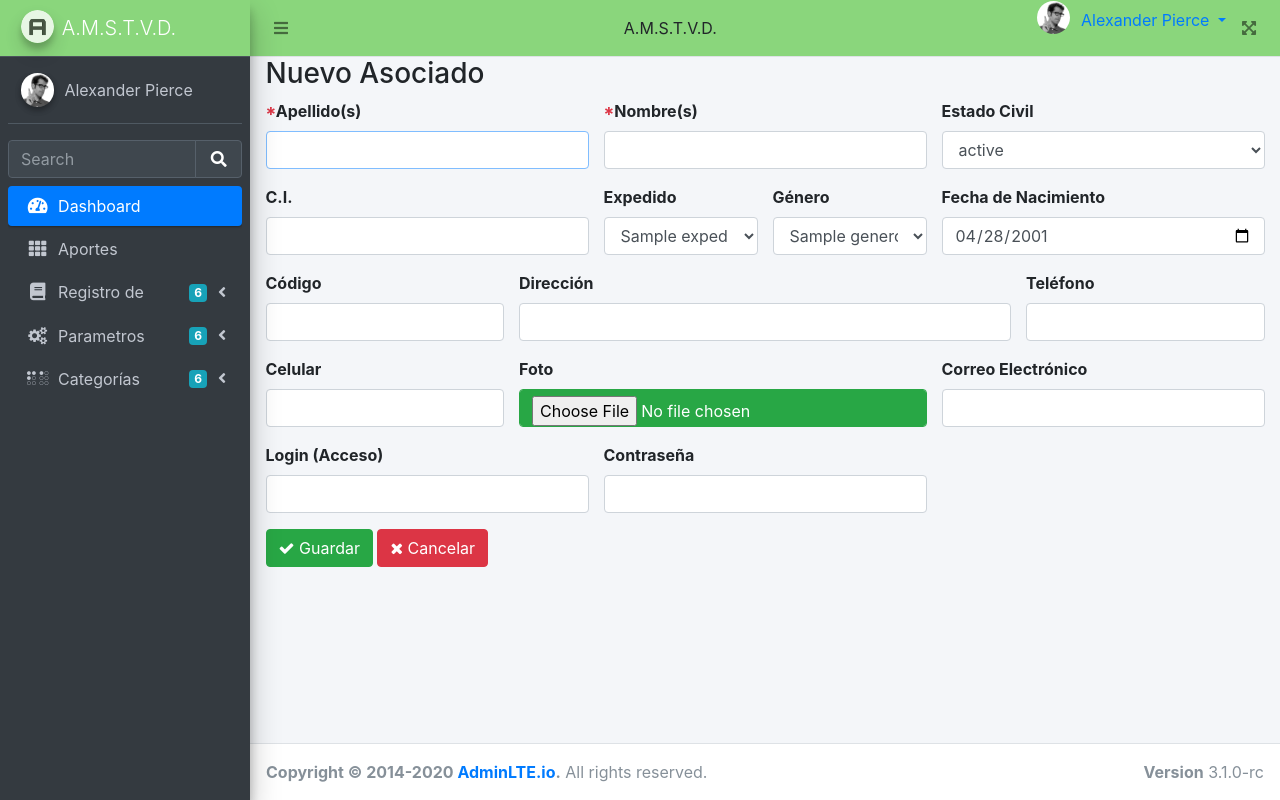
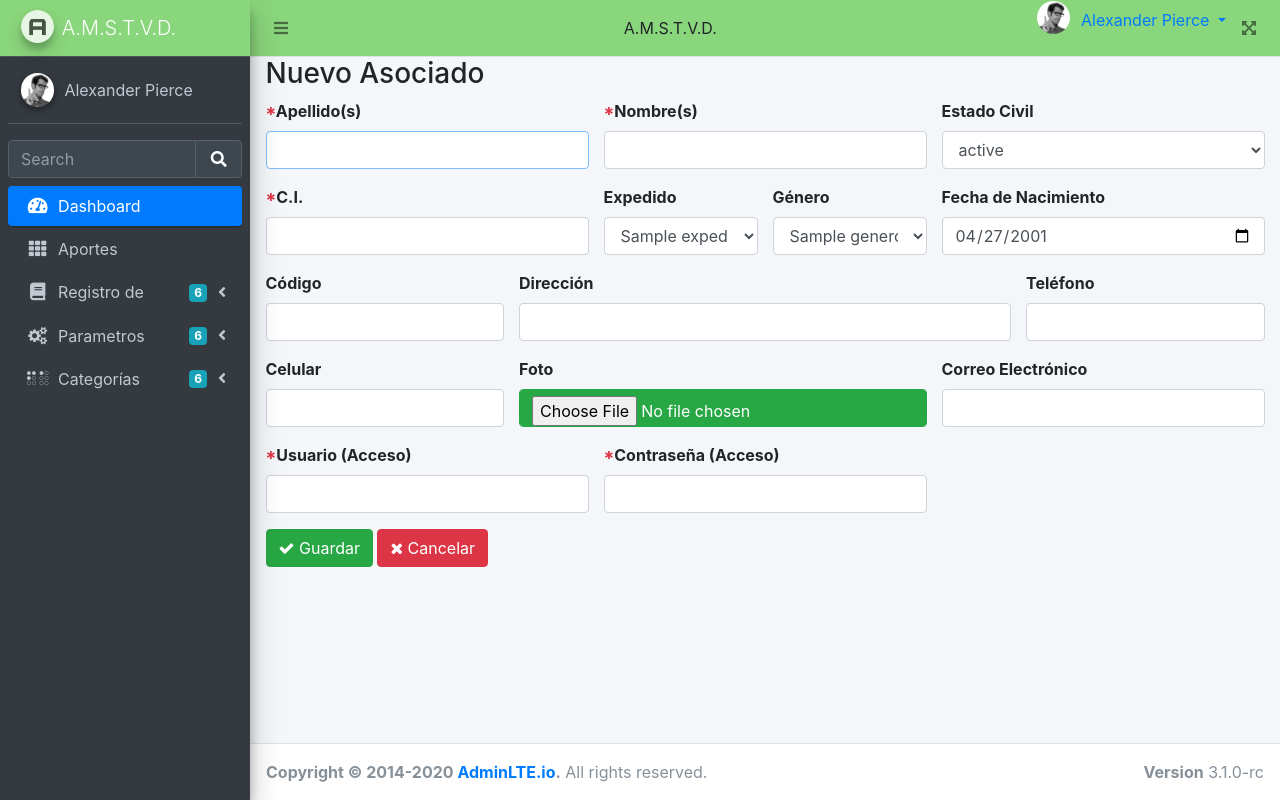
Before and after one commit to marioev/amstvd, a CodeIgniter app: page /amstvd/asociado/add in a window 1280 px wide. Run offline with CodeIgniter, Linux system fonts and the light colour scheme; tables that the repository leaves empty or names only in its code hold one stand-in row (values such as "Sample post").

Commit message:
04.05.2021 formulario nuevo asociado

```diff
--- a/application/config/config.php
+++ b/application/config/config.php
@@ -479,6 +479,7 @@ $config['compress_output'] = FALSE;
 |
 */
 $config['time_reference'] = 'local';
+date_default_timezone_set('America/La_Paz');
 
 /*
 |--------------------------------------------------------------------------
--- a/application/controllers/Asociado.php
+++ b/application/controllers/Asociado.php
@@ -17,7 +17,6 @@ class Asociado extends CI_Controller{
     function index()
     {
         $data['asociado'] = $this->Asociado_model->get_all_asociado();
-
         $data['_view'] = 'asociado/index';
         $this->load->view('layouts/main',$data);
     }
@@ -28,21 +27,79 @@ class Asociado extends CI_Controller{
     function add()
     {
         $this->load->library('form_validation');
-
-		$this->form_validation->set_rules('asociado__nombre','Asociado  Nombre','required');
-
+        $this->form_validation->set_rules('sociado_apellido','Apellido','trim|required', array('required' => 'Este Campo no debe ser vacio'));
+        $this->form_validation->set_rules('asociado_nombre','Nombre','trim|required', array('required' => 'Este Campo no debe ser vacio'));
+        $this->form_validation->set_rules('asociado_ci','C.I.','trim|required|is_unique[asociado.asociado_ci]', array('required' => 'Este Campo no debe ser vacio', 'is_unique' => 'este usuario ya existe.'));
+        $this->form_validation->set_rules('asociado_login','usuario','trim|required|is_unique[asociado.asociado_login]', array('required' => 'Este Campo no debe ser vacio', 'is_unique' => 'este usuario ya existe.'));
+        $this->form_validation->set_rules('asociado_clave','Contraseña','trim|required', array('required' => 'Este Campo no debe ser vacio'));
+        //$this->form_validation->set_rules('usuario_login', 'usuario_login', 'required|is_unique[usuario.usuario_login]', array('is_unique' => 'Este login de usuario ya existe.'));
         if($this->form_validation->run())
         {
+            /* *********************INICIO imagen***************************** */
+            $foto="";
+            if (!empty($_FILES['asociado_foto']['name'])){
+                        $this->load->library('image_lib');
+                        $config['upload_path'] = './resources/images/asociados/';
+                        $img_full_path = $config['upload_path'];
+
+                        $config['allowed_types'] = 'gif|jpeg|jpg|png|bmp';
+                        $config['image_library'] = 'gd2';
+                        $config['max_size'] = 0;
+                        $config['max_width'] = 0;
+                        $config['max_height'] = 0;
+
+                        $new_name = time(); //str_replace(" ", "_", $this->input->post('asociado_nombre'));
+                        $config['file_name'] = $new_name; //.$extencion;
+                        $config['file_ext_tolower'] = TRUE;
+
+                        $this->load->library('upload', $config);
+                        $this->upload->do_upload('asociado_foto');
+
+                        $img_data = $this->upload->data();
+                        $extension = $img_data['file_ext'];
+                        /* ********************INICIO para resize***************************** */
+                        if ($img_data['file_ext'] == ".jpg" || $img_data['file_ext'] == ".png" || $img_data['file_ext'] == ".jpeg" || $img_data['file_ext'] == ".gif" || $img_data['file_ext'] == ".bmp") {
+                            $conf['image_library'] = 'gd2';
+                            $conf['source_image'] = $img_data['full_path'];
+                            $conf['new_image'] = './resources/images/asociados/';
+                            $conf['maintain_ratio'] = TRUE;
+                            $conf['create_thumb'] = FALSE;
+                            $conf['width'] = 800;
+                            $conf['height'] = 600;
+                            $this->image_lib->clear();
+                            $this->image_lib->initialize($conf);
+                            if(!$this->image_lib->resize()){
+                                echo $this->image_lib->display_errors('','');
+                            }
+                        }
+                        /* ********************F I N  para resize***************************** */
+                        $confi['image_library'] = 'gd2';
+                        $confi['source_image'] = './resources/images/asociados/'.$new_name.$extension;
+                        $confi['new_image'] = './resources/images/asociados/'."thumb_".$new_name.$extension;
+                        $confi['create_thumb'] = FALSE;
+                        $confi['maintain_ratio'] = TRUE;
+                        $confi['width'] = 100;
+                        $confi['height'] = 100;
+
+                        $this->image_lib->clear();
+                        $this->image_lib->initialize($confi);
+                        $this->image_lib->resize();
+
+                        $foto = $new_name.$extension;
+                    }
+            /* *********************FIN imagen***************************** */
+            $estado_id = 1; // ACTIVO
+            $fecha_activacion = date("Y-m-d H:i:s");
             $params = array(
-				'estado_id' => $this->input->post('estado_id'),
+                'estado_id' => $estado_id,
                 'estadocivil_id' => $this->input->post('estadocivil_id'),
                 'expedido_id' => $this->input->post('expedido_id'),
                 'genero_id' => $this->input->post('genero_id'),
-				'asociado__nombre' => $this->input->post('asociado__nombre'),
+                'asociado_nombre' => $this->input->post('asociado_nombre'),
                 'sociado_apellido' => $this->input->post('sociado_apellido'),
                 'asociado_fechanac' => $this->input->post('asociado_fechanac'),
                 'asociado_ci' => $this->input->post('asociado_ci'),
-				'asociado_ciext' => $this->input->post('asociado_ciext'),
+                //'asociado_ciext' => $this->input->post('asociado_ciext'),
                 'asociado_codigo' => $this->input->post('asociado_codigo'),
                 'asociado_direccion' => $this->input->post('asociado_direccion'),
                 'asociado_telefono' => $this->input->post('asociado_telefono'),
@@ -50,16 +107,13 @@ class Asociado extends CI_Controller{
                 'asociado_foto' => $this->input->post('asociado_foto'),
                 'asociado_email' => $this->input->post('asociado_email'),
                 'asociado_login' => $this->input->post('asociado_login'),
-				'asociado_clave' => $this->input->post('asociado_clave'),
-				'asocadio_codactivacion' => $this->input->post('asocadio_codactivacion'),
-				'asociado_fechactivacion' => $this->input->post('asociado_fechactivacion'),
+                'asociado_clave' => md5($this->input->post('asociado_clave')),
+                //'asocadio_codactivacion' => $this->input->post('asocadio_codactivacion'),
+                'asociado_fechactivacion' => $fecha_activacion,
             );
-
             $asociado_id = $this->Asociado_model->add_asociado($params);
-            redirect('asociado/index');
-        }
-        else
-        {
+            redirect('asociado');
+        }else{
             $this->load->model('Estado_model');
             $data['all_estado'] = $this->Estado_model->get_all_estado();
 
@@ -84,13 +138,10 @@ class Asociado extends CI_Controller{
     {
         // check if the asociado exists before trying to edit it
         $data['asociado'] = $this->Asociado_model->get_asociado($asociado_id);
-
         if(isset($data['asociado']['asociado_id']))
         {
             $this->load->library('form_validation');
-
             $this->form_validation->set_rules('asociado__nombre','Asociado  Nombre','required');
-
             if($this->form_validation->run())
             {
                 $params = array(
@@ -114,12 +165,9 @@ class Asociado extends CI_Controller{
                     'asocadio_codactivacion' => $this->input->post('asocadio_codactivacion'),
                     'asociado_fechactivacion' => $this->input->post('asociado_fechactivacion'),
                 );
-
                 $this->Asociado_model->update_asociado($asociado_id,$params);
                 redirect('asociado/index');
-            }
-            else
-            {
+            }else{
                 $this->load->model('Estado_model');
                 $data['all_estado'] = $this->Estado_model->get_all_estado();
 
@@ -143,7 +191,7 @@ class Asociado extends CI_Controller{
     /*
      * Deleting asociado
      */
-    function remove($asociado_id)
+    /*function remove($asociado_id)
     {
         $asociado = $this->Asociado_model->get_asociado($asociado_id);
 
@@ -156,5 +204,5 @@ class Asociado extends CI_Controller{
         else
             show_error('The asociado you are trying to delete does not exist.');
     }
-
+    */
 }
--- a/application/models/Expedido_model.php
+++ b/application/models/Expedido_model.php
@@ -24,7 +24,7 @@ class Expedido_model extends CI_Model
      */
     function get_all_expedido()
     {
-        $this->db->order_by('expedido_id', 'desc');
+        $this->db->order_by('expedido_nombre', 'asc');
         return $this->db->get('expedido')->result_array();
     }
 
--- a/application/views/asociado/add.php
+++ b/application/views/asociado/add.php
@@ -1,3 +1,19 @@
+<script src="<?php echo base_url('resources/js/jquery.min.js'); ?>" type="text/javascript"></script>
+<script type="text/javascript">
+    $(document).ready(function(){
+        $("#asociado_ci").change(function(){
+            var ci = $("#asociado_ci").val();
+            $('#asociado_codigo').val(ci);
+            $('#asociado_login').val(ci);
+            $('#asociado_clave').val(ci);
+        });
+    });
+    function loader() {
+     	$("form").submit(function() {
+            document.getElementById('loader').style.display = 'block'; //ocultar el bloque del loader
+        });
+    }
+</script>
 <div class="row">
     <div class="col-md-12">
       	<div class="box box-info">
@@ -7,17 +23,21 @@
             <?php echo form_open_multipart('asociado/add'); ?>
           	<div class="box-body">
                     <div class="row clearfix">
+                        <div class=" col-md-12" id='loader' style='display:none; text-align: center'>
+                            <img src="<?php echo base_url("resources/images/loader.gif"); ?>"  >
+                        </div>
                         <div class="col-md-4">
                             <label for="sociado_apellido" class="control-label"><span class="text-danger">*</span>Apellido(s)</label>
                             <div class="form-group">
                                 <input type="text" name="sociado_apellido" value="<?php echo $this->input->post('sociado_apellido'); ?>" class="form-control" id="sociado_apellido" autofocus required autocomplete="off" onkeyup="var start = this.selectionStart; var end = this.selectionEnd; this.value = this.value.toUpperCase(); this.setSelectionRange(start, end);" />
+                                <span class="text-danger"><?php echo form_error('sociado_apellido');?></span>
                             </div>
                         </div>
                         <div class="col-md-4">
-                            <label for="asociado__nombre" class="control-label"><span class="text-danger">*</span>Nombre(s)</label>
+                            <label for="asociado_nombre" class="control-label"><span class="text-danger">*</span>Nombre(s)</label>
                             <div class="form-group">
-                                <input type="text" name="asociado__nombre" value="<?php echo $this->input->post('asociado__nombre'); ?>" class="form-control" id="asociado__nombre" required autocomplete="off" onkeyup="var start = this.selectionStart; var end = this.selectionEnd; this.value = this.value.toUpperCase(); this.setSelectionRange(start, end);" />
-                                <span class="text-danger"><?php echo form_error('asociado__nombre');?></span>
+                                <input type="text" name="asociado_nombre" value="<?php echo $this->input->post('asociado_nombre'); ?>" class="form-control" id="asociado__nombre" required autocomplete="off" onkeyup="var start = this.selectionStart; var end = this.selectionEnd; this.value = this.value.toUpperCase(); this.setSelectionRange(start, end);" />
+                                <span class="text-danger"><?php echo form_error('asociado_nombre');?></span>
                             </div>
                         </div>
                         <div class="col-md-4">
@@ -36,9 +56,10 @@
                             </div>
                         </div>
                         <div class="col-md-4">
-                            <label for="asociado_ci" class="control-label">C.I.</label>
+                            <label for="asociado_ci" class="control-label"><span class="text-danger">*</span>C.I.</label>
                             <div class="form-group">
-                                <input type="text" name="asociado_ci" value="<?php echo $this->input->post('asociado_ci'); ?>" class="form-control" id="asociado_ci" />
+                                <input type="text" name="asociado_ci" value="<?php echo $this->input->post('asociado_ci'); ?>" class="form-control" id="asociado_ci" required autocomplete="off" />
+                                <span class="text-danger"><?php echo form_error('asociado_ci');?></span>
                             </div>
                         </div>
                         <div class="col-md-2">
@@ -90,49 +111,51 @@
                         <div class="col-md-3">
                             <label for="asociado_codigo" class="control-label">C&oacute;digo</label>
                             <div class="form-group">
-                                <input type="text" name="asociado_codigo" value="<?php echo $this->input->post('asociado_codigo'); ?>" class="form-control" id="asociado_codigo" />
+                                <input type="text" name="asociado_codigo" value="<?php echo $this->input->post('asociado_codigo'); ?>" class="form-control" id="asociado_codigo" autocomplete="off" />
                             </div>
                         </div>
                         <div class="col-md-6">
                             <label for="asociado_direccion" class="control-label">Direcci&oacute;n</label>
                             <div class="form-group">
-                            <input type="text" name="asociado_direccion" value="<?php echo $this->input->post('asociado_direccion'); ?>" class="form-control" id="asociado_direccion" />
+                                <input type="text" name="asociado_direccion" value="<?php echo $this->input->post('asociado_direccion'); ?>" class="form-control" id="asociado_direccion"  autocomplete="off" onkeyup="var start = this.selectionStart; var end = this.selectionEnd; this.value = this.value.toUpperCase(); this.setSelectionRange(start, end);" />
                             </div>
                         </div>
                         <div class="col-md-3">
                             <label for="asociado_telefono" class="control-label">Tel&eacute;fono</label>
                             <div class="form-group">
-                                <input type="text" name="asociado_telefono" value="<?php echo $this->input->post('asociado_telefono'); ?>" class="form-control" id="asociado_telefono" />
+                                <input type="text" name="asociado_telefono" value="<?php echo $this->input->post('asociado_telefono'); ?>" class="form-control" id="asociado_telefono" autocomplete="off" />
                             </div>
                         </div>
                         <div class="col-md-3">
                             <label for="asociado_celular" class="control-label">Celular</label>
                             <div class="form-group">
-                                    <input type="text" name="asociado_celular" value="<?php echo $this->input->post('asociado_celular'); ?>" class="form-control" id="asociado_celular" />
+                                    <input type="text" name="asociado_celular" value="<?php echo $this->input->post('asociado_celular'); ?>" class="form-control" id="asociado_celular" autocomplete="off" />
                             </div>
                         </div>
                         <div class="col-md-5">
                             <label for="asociado_foto" class="control-label">Foto</label>
                             <div class="form-group">
-                                <input type="file" name="asociado_foto" value="<?php echo $this->input->post('asociado_foto'); ?>" class="form-control btn-success" id="asociado_foto" />
+                                <input type="file" name="asociado_foto" value="<?php echo $this->input->post('asociado_foto'); ?>" class="form-control btn-success" id="asociado_foto" accept="image/png, image/jpeg, image/jpg, image/gif, image/bmp" />
                             </div>
                         </div>
                         <div class="col-md-4">
                             <label for="asociado_email" class="control-label">Correo Electr&oacute;nico</label>
                             <div class="form-group">
-                                <input type="text" name="asociado_email" value="<?php echo $this->input->post('asociado_email'); ?>" class="form-control" id="asociado_email" />
+                                <input type="email" name="asociado_email" value="<?php echo $this->input->post('asociado_email'); ?>" class="form-control" id="asociado_email" autocomplete="off" />
                             </div>
                         </div>
                         <div class="col-md-4">
-                            <label for="asociado_login" class="control-label">Login (Acceso)</label>
+                            <label for="asociado_login" class="control-label"><span class="text-danger">*</span>Usuario (Acceso)</label>
                             <div class="form-group">
-                                <input type="text" name="asociado_login" value="<?php echo $this->input->post('asociado_login'); ?>" class="form-control" id="asociado_login" />
+                                <input type="text" name="asociado_login" value="<?php echo $this->input->post('asociado_login'); ?>" class="form-control" id="asociado_login" required autocomplete="off" />
+                                <span class="text-danger"><?php echo form_error('asociado_login');?></span>
                             </div>
                         </div>
                         <div class="col-md-4">
-                            <label for="asociado_clave" class="control-label">Contraseña</label>
+                            <label for="asociado_clave" class="control-label"><span class="text-danger">*</span>Contraseña (Acceso)</label>
                             <div class="form-group">
-                                <input type="text" name="asociado_clave" value="<?php echo $this->input->post('asociado_clave'); ?>" class="form-control" id="asociado_clave" />
+                                <input type="password" name="asociado_clave" value="<?php echo $this->input->post('asociado_clave'); ?>" class="form-control" id="asociado_clave" required autocomplete="off" />
+                                <span class="text-danger"><?php echo form_error('asociado_clave');?></span>
                             </div>
                         </div>
                         <!--<div class="col-md-4">
@@ -150,7 +173,7 @@
                     </div>
                 </div>
           	<div class="box-footer">
-                    <button type="submit" class="btn btn-success">
+                    <button type="submit" class="btn btn-success" onclick="loader()">
                         <i class="fa fa-check"></i> Guardar
                     </button>
                     <a href="<?php echo site_url('asociado'); ?>" class="btn btn-danger">
```
Also changed, not shown: resources/images/asociados/1620123770.jpg (added), resources/images/asociados/default.jpg (added), resources/images/asociados/thumb_1620123770.jpg (added), resources/images/asociados/thumb_default.jpg (added), resources/images/loader.gif (added). Lines whose indentation alone changed are shown as unchanged.
